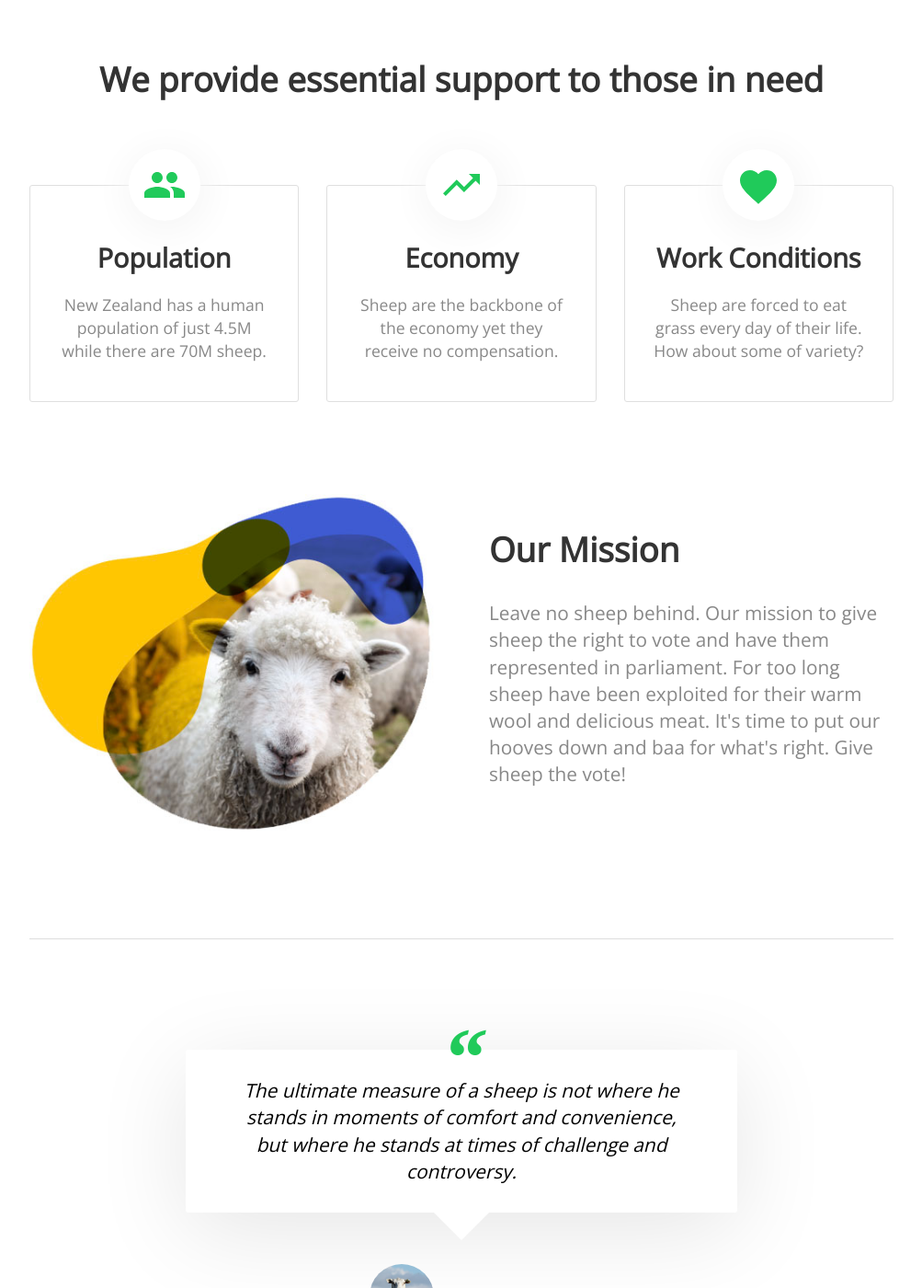
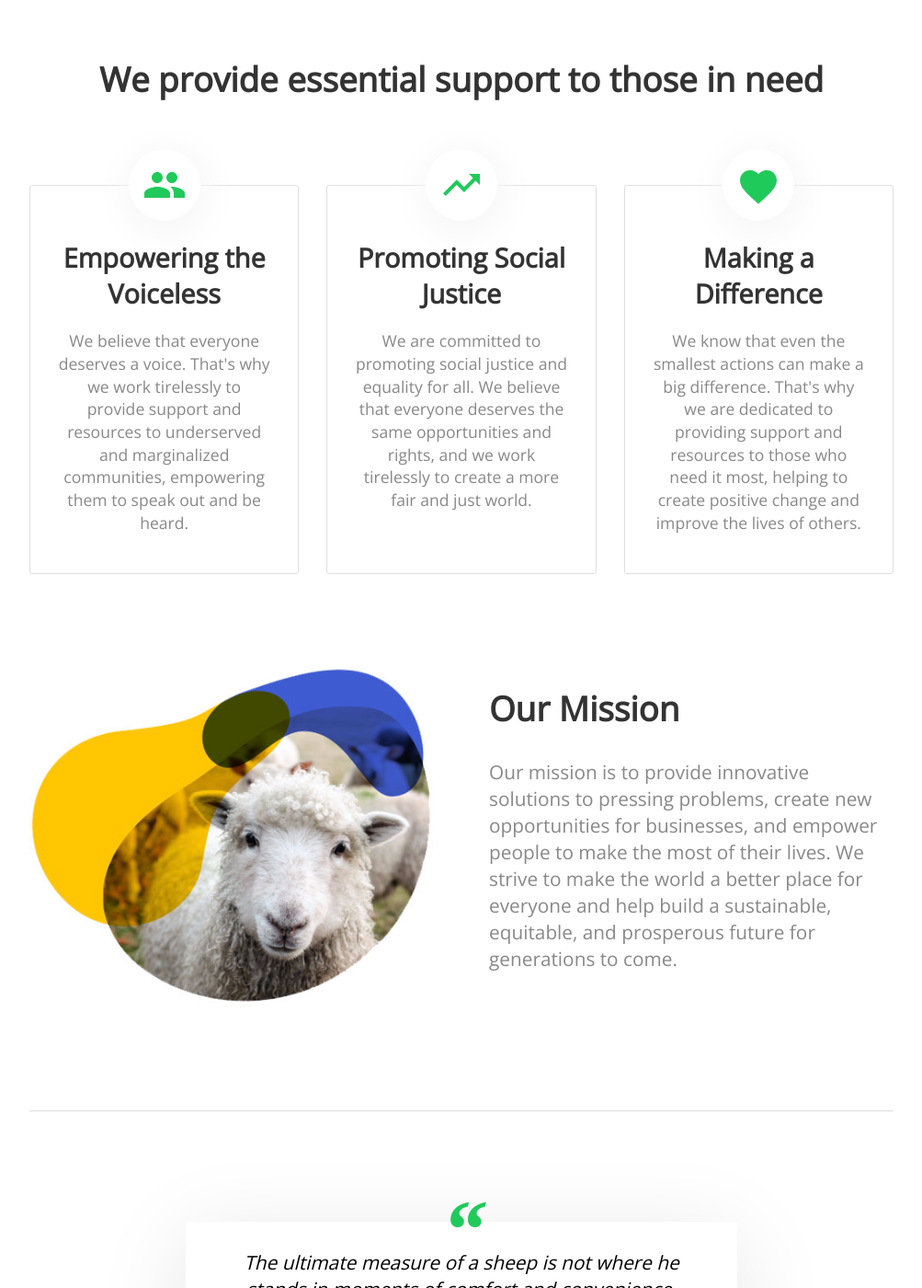
Before and after one commit to dankarlin/inscrutable-cause, a Jekyll site: the page built from index.html, in a window 1280 px wide and 1400 px high, scrolled down 663 px. Shown: the whole window at 92% size, without its empty margins (138-1141 px from the left). Built offline with Jekyll 4.4.1, drawn with Linux system fonts in a browser that asks for light colours; nearby versions of some CDN libraries; a script that is not in the unit is left out.

Commit message:
Updated 'index.html' via CloudCannon

```diff
--- a/index.html
+++ b/index.html
@@ -31,20 +31,32 @@ title: Inscrutable
 	<ul class="thirds">
 		<li>
 			<div class="image">{% include icons/site.html icon="population" %}</div>
-			<h3 class="editable">Population</h3>
-			<p class="editable">New Zealand has a human population of just 4.5M while there are 70M sheep. </p>
+			<h3 class="editable">
+				Empowering the Voiceless
+			</h3>
+			<p class="editable">
+				We believe that everyone deserves a voice. That's why we work tirelessly to provide support and resources to underserved and marginalized communities, empowering them to speak out and be heard.
+			</p>
 		</li>
 
 		<li>
 			<div class="image">{% include icons/site.html icon="economy" %}</div>
-			<h3 class="editable">Economy</h3>
-			<p class="editable">Sheep are the backbone of the economy yet they receive no compensation.</p>
+			<h3 class="editable">
+				Promoting Social Justice
+			</h3>
+			<p class="editable">
+				We are committed to promoting social justice and equality for all. We believe that everyone deserves the same opportunities and rights, and we work tirelessly to create a more fair and just world.
+			</p>
 		</li>
 
 		<li>
 			<div class="image">{% include icons/site.html icon="conditions" %}</div>
-			<h3 class="editable">Work Conditions</h3>
-			<p class="editable">Sheep are forced to eat grass every day of their life. How about some of variety?</p>
+			<h3 class="editable">
+				Making a Difference
+			</h3>
+			<p class="editable">
+				We know that even the smallest actions can make a big difference. That's why we are dedicated to providing support and resources to those who need it most, helping to create positive change and improve the lives of others.
+			</p>
 		</li>
 	</ul>
 </div>
@@ -57,7 +69,9 @@ title: Inscrutable
 		<div>
 			<h2 class="editable">Our Mission</h2>
 
-			<p class="editable">Leave no sheep behind. Our mission to give sheep the right to vote and have them represented in parliament. For too long sheep have been exploited for their warm wool and delicious meat. It's time to put our hooves down and baa for what's right. Give sheep the vote!</p>
+			<p class="editable">
+				Our mission is to provide innovative solutions to pressing problems, create new opportunities for businesses, and empower people to make the most of their lives. We strive to make the world a better place for everyone and help build a sustainable, equitable, and prosperous future for generations to come.
+			</p>
 		</div>
 	</div>
 </div>
```
